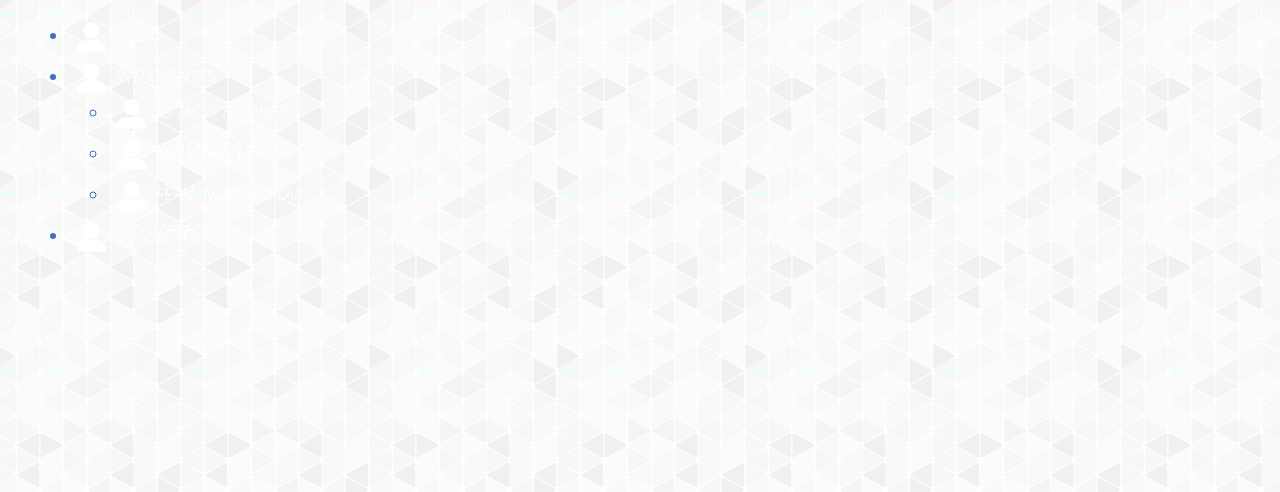
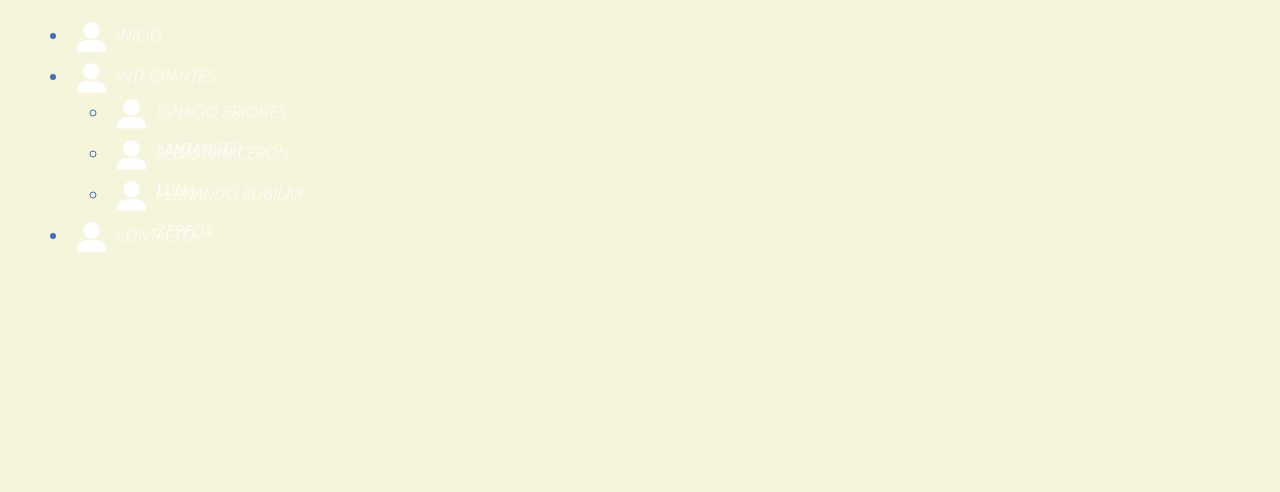
Before and after one commit to sceronl/Tarea_Ayudantia_2, a PHP site: page /index.html in a window 1280 px wide. Shown: the top 492 px of the page. Run offline with PHP 8.4, Linux system fonts and the light colour scheme.

Commit message:
cambio de color

```diff
--- a/estilo.css
+++ b/estilo.css
@@ -1,7 +1,7 @@
 @charset "UTF-8";
 /* CSS Document */
 body{
-	background:url(images/bg_body.png) repeat;
+	background: #F5F5DC;
 	font-family: 'Open Sans', sans-serif;
 	color:#4070B7;
 }
```
